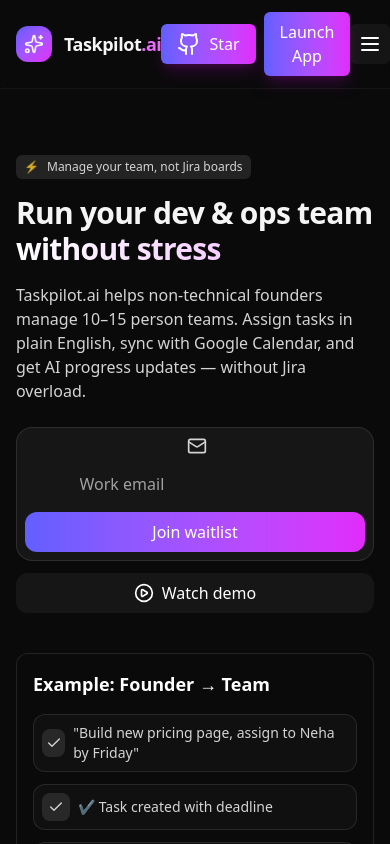
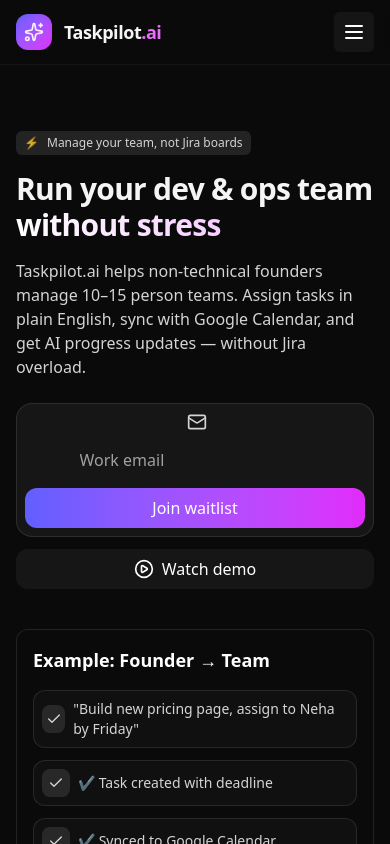
Before and after one commit to Sahilattar8786/taskflow, a React (Vite) app in the folder frontend/: page / in a window 390 px wide. Shown: the top 844 px of the page. Built offline with nearby package versions, Linux system fonts and the light colour scheme.

Commit message:
hide nav on mobile

```diff
--- a/frontend/src/Component/Home.tsx
+++ b/frontend/src/Component/Home.tsx
@@ -131,8 +131,8 @@ export default function Home() {
                             Pricing
                         </a>
                     </div>
-          <div className="flex items-center gap-2 md:d-none">
-                        <Button  className="flex bg-gradient-to-r from-indigo-500 to-fuchsia-500 text-white shadow-lg shadow-fuchsia-600/20">
+                    <div className="hidden md:flex items-center gap-2">
+                        <Button className="flex bg-gradient-to-r from-indigo-500 to-fuchsia-500 text-white shadow-lg shadow-fuchsia-600/20">
                             <Github className="mr-2" /> Star
                         </Button>
                         <Button className="bg-gradient-to-r from-indigo-500 to-fuchsia-500 text-white shadow-lg shadow-fuchsia-600/20">
@@ -143,7 +143,7 @@ export default function Home() {
                     <div className="md:hidden">
                         <button className="p-2 rounded-md bg-white/5 hover:bg-white/10">
                             <svg className="h-6 w-6 text-white" fill="none" stroke="currentColor" viewBox="0 0 24 24">
-                <path strokeLinecap="round" strokeLinejoin="round" strokeWidth="2" d="M4 6h16M4 12h16M4 18h16"/>
+                                <path strokeLinecap="round" strokeLinejoin="round" strokeWidth="2" d="M4 6h16M4 12h16M4 18h16" />
                             </svg>
                         </button>
                     </div>
```
Lines whose indentation alone changed are shown as unchanged.
